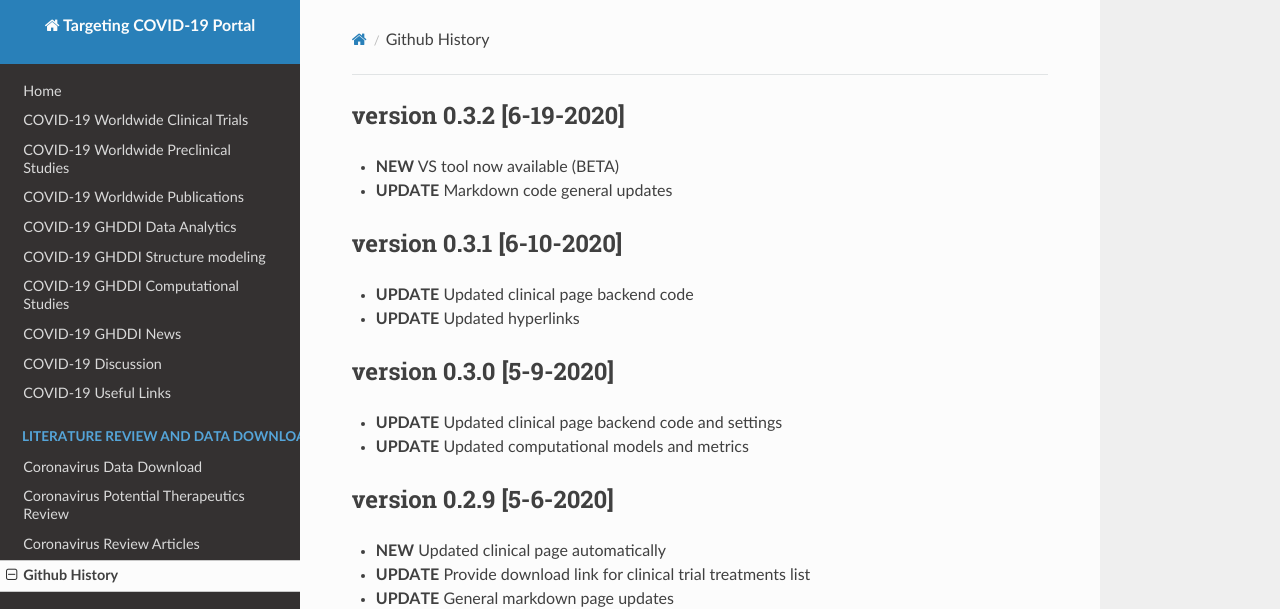
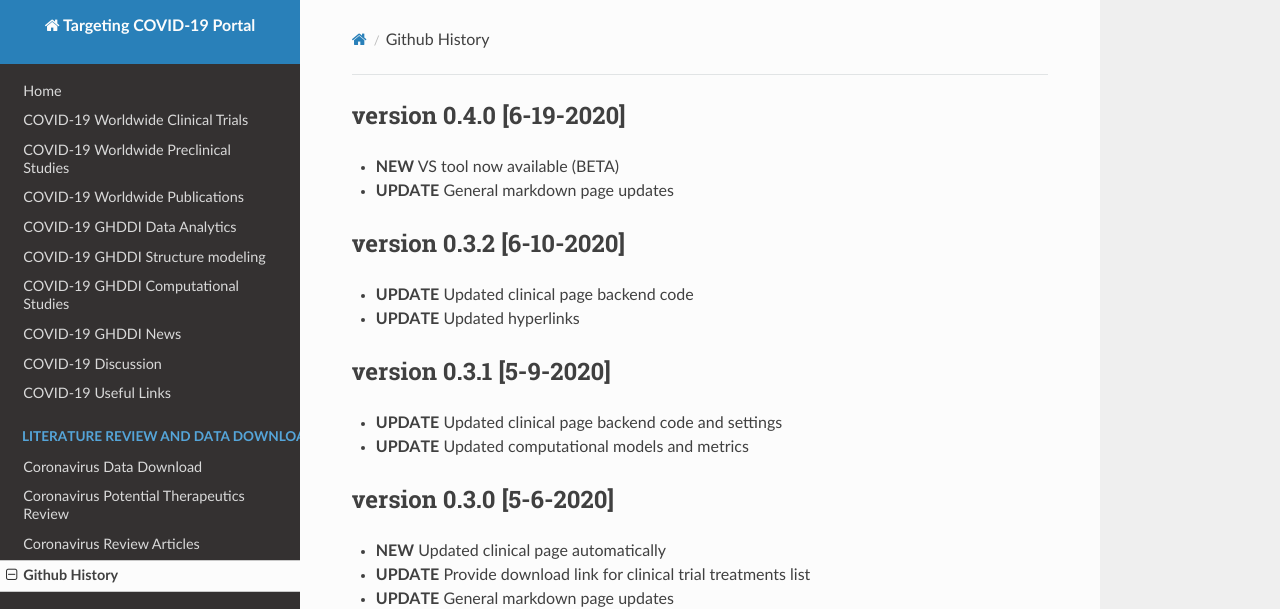
Before and after one commit to GHDDI-AILab/Targeting2019-nCoV, an MkDocs documentation site: the page built from docs/history.md, in a window 1280 px wide and 900 px high. Shown: the top 609 px of the window. Built offline with MkDocs 1.6.1, drawn with Linux system fonts in a browser that asks for light colours; nearby versions of some CDN libraries.

Commit message:
Update history.md

```diff
--- a/docs/history.md
+++ b/docs/history.md
@@ -1,16 +1,16 @@
-## version 0.3.2 [6-19-2020]
+## version 0.4.0 [6-19-2020]
 * **NEW** VS tool now available (BETA)
-* **UPDATE** Markdown code general updates
+* **UPDATE** General markdown page updates
 
-## version 0.3.1 [6-10-2020]
+## version 0.3.2 [6-10-2020]
 * **UPDATE** Updated clinical page backend code
 * **UPDATE** Updated hyperlinks
 
-## version 0.3.0 [5-9-2020]
+## version 0.3.1 [5-9-2020]
 * **UPDATE** Updated clinical page backend code and settings
 * **UPDATE** Updated computational models and metrics
 
-## version 0.2.9 [5-6-2020]
+## version 0.3.0 [5-6-2020]
 * **NEW** Updated clinical page automatically
 * **UPDATE** Provide download link for clinical trial treatments list
 * **UPDATE** General markdown page updates
```
